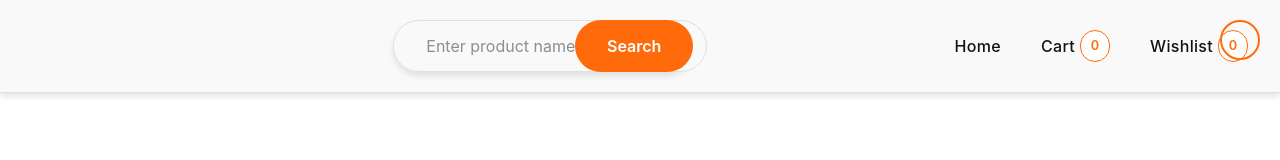
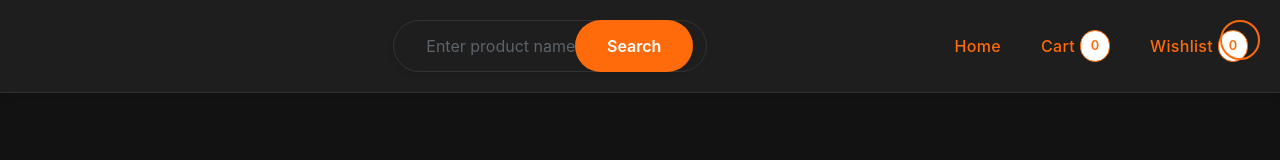
Before and after one commit to pattaroni/blended-preparation-goit, a website built with Vite: page src/index.html in a window 1280 px wide. Both pictures are taken after a click on the button "Toggle theme". Built offline with nearby package versions, Linux system fonts and the light colour scheme; no server answers; what izitoast would draw is missing.

Commit message:
toggle theme selector btn
change css root :
get out from root [data-theme='dark']

```diff
--- a/src/css/base.css
+++ b/src/css/base.css
@@ -15,7 +15,7 @@
   --card-bg-color: #f9f9f9;
   --border-color: #e0e0e0;
   --accent-color: #ff6b0a;
-
+}
 [data-theme='dark'] {
   --primary-text-color: #ffffff;
   --secondary-text-color: #adadad;
@@ -24,7 +24,6 @@
   --border-color: #333333;
   --accent-color: #ff6b0a;
 }
-}
 
 body {
   background-color: var(--bg-color);
--- a/src/home.js
+++ b/src/home.js
@@ -4,9 +4,10 @@ import {
   submitEventFunction,
   productClickHandler,
   categoriesClickHandler,
+  initThemeToggle,
 } from './js/handlers';
 
-import { clearButtonProducts, scrollToTop } from './js/helpers';
+import { clearButtonProducts,scrollToTop } from './js/helpers';
 
 // Логіка сторінки Home
   scrollToTop();
@@ -16,3 +17,4 @@ submitEventFunction();
   clearButtonProducts();
   productClickHandler();
   categoriesClickHandler();
+  initThemeToggle();
--- a/src/js/constants.js
+++ b/src/js/constants.js
@@ -12,3 +12,6 @@ export const CONTENT_TYPES = {
   COMMON: 'common',
   PRODUCTS_BY_CATEGORY: 'productsByCategory',
 };
+
+// Ключ для localStorage
+export const THEME_KEY = 'theme';
--- a/src/js/handlers.js
+++ b/src/js/handlers.js
@@ -15,13 +15,15 @@ import {
   renderProductByID,
   renderByValue,
 } from './render-function';
-import { CONTENT_TYPES } from './constants';
+import { CONTENT_TYPES, THEME_KEY } from './constants';
 
 import { refs } from './refs';
 import {
+
   checkStatusSearchProduct,
   checkStatusUserValue,
   clearCategoriesButtons,
+
 } from './helpers';
 
 let currentPage = 1;
@@ -221,3 +223,25 @@ export const categoriesClickHandler = () => {
     }
   });
 };
+
+/* #region  Зміна теми*/
+export const getCurrentTheme = () => localStorage.getItem(THEME_KEY) || 'light';
+
+export const applyTheme = (theme) => {
+  document.documentElement.setAttribute('data-theme', theme);
+};
+
+export const toggleTheme = () => {
+  const current = getCurrentTheme();
+  const next = current === 'light' ? 'dark' : 'light';
+  localStorage.setItem(THEME_KEY, next);
+  applyTheme(next);
+};
+
+export const initThemeToggle = () => {
+  applyTheme(getCurrentTheme());
+
+  const btn = document.querySelector('.theme-toggle-btn');
+  if (btn) btn.addEventListener('click', toggleTheme);
+};
+/* #endregion тема*/
--- a/src/js/helpers.js
+++ b/src/js/helpers.js
@@ -3,6 +3,7 @@ import 'izitoast/dist/css/iziToast.min.css';
 
 import { refs } from './refs';
 import { getProducts } from './handlers';
+
 
 // Перевірка введеного значення
 export const checkStatusUserValue = userValue => {
@@ -57,3 +58,5 @@ export const clearCategoriesButtons = () => {
     btn.classList.remove('categories__btn--active');
   });
 };
+
+// Отримуємо поточну тему або дефолтну
--- a/src/js/refs.js
+++ b/src/js/refs.js
@@ -10,4 +10,5 @@ export const refs = {
   loadMoreBtn: document.querySelector('.load-more-btn'),
   loaderEl: document.querySelector('.loader'),
   scrollToTopBtn: document.querySelector('.scroll-top-btn'),
+  toggleThemeEl: document.querySelector('.theme-toggle-btn')
 };
```
Lines whose indentation alone changed are shown as unchanged.
